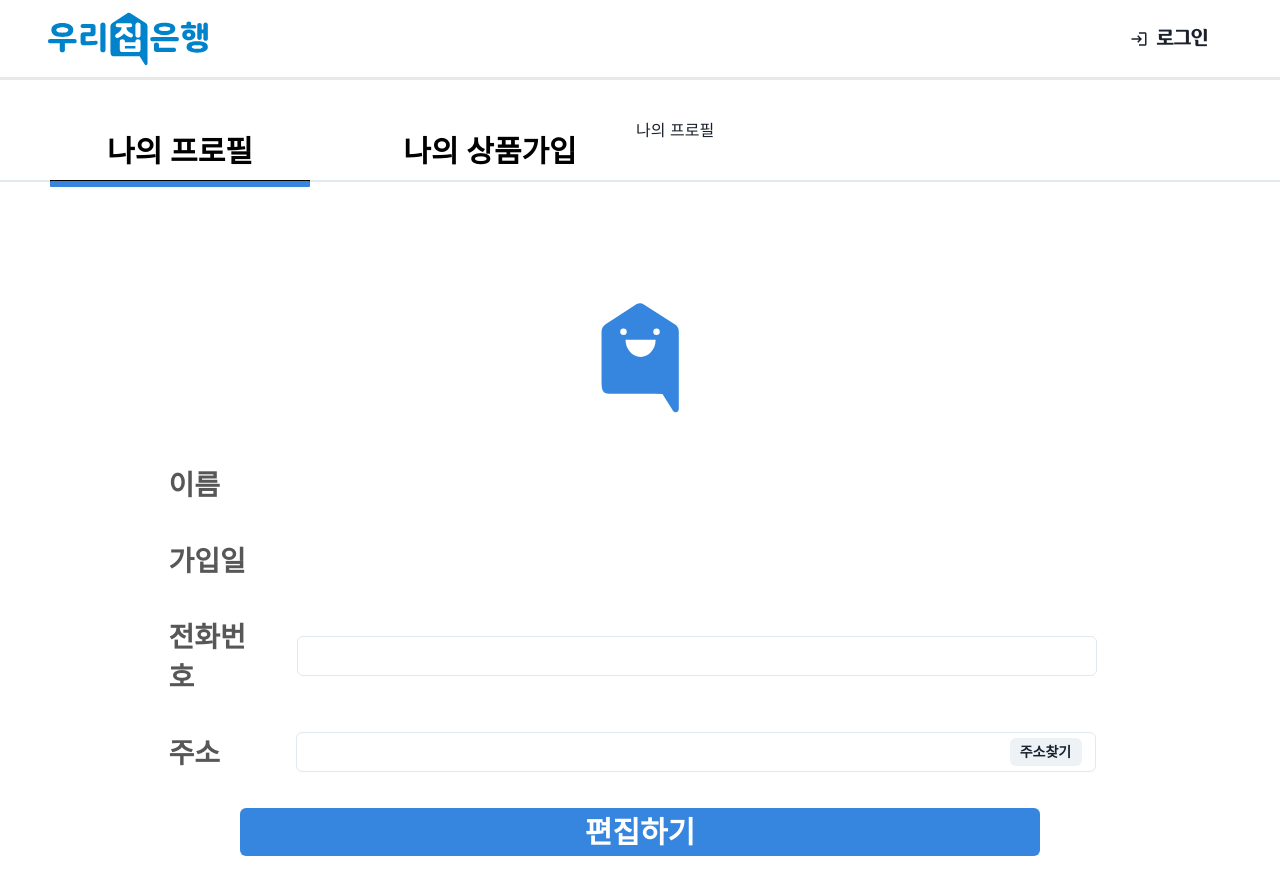
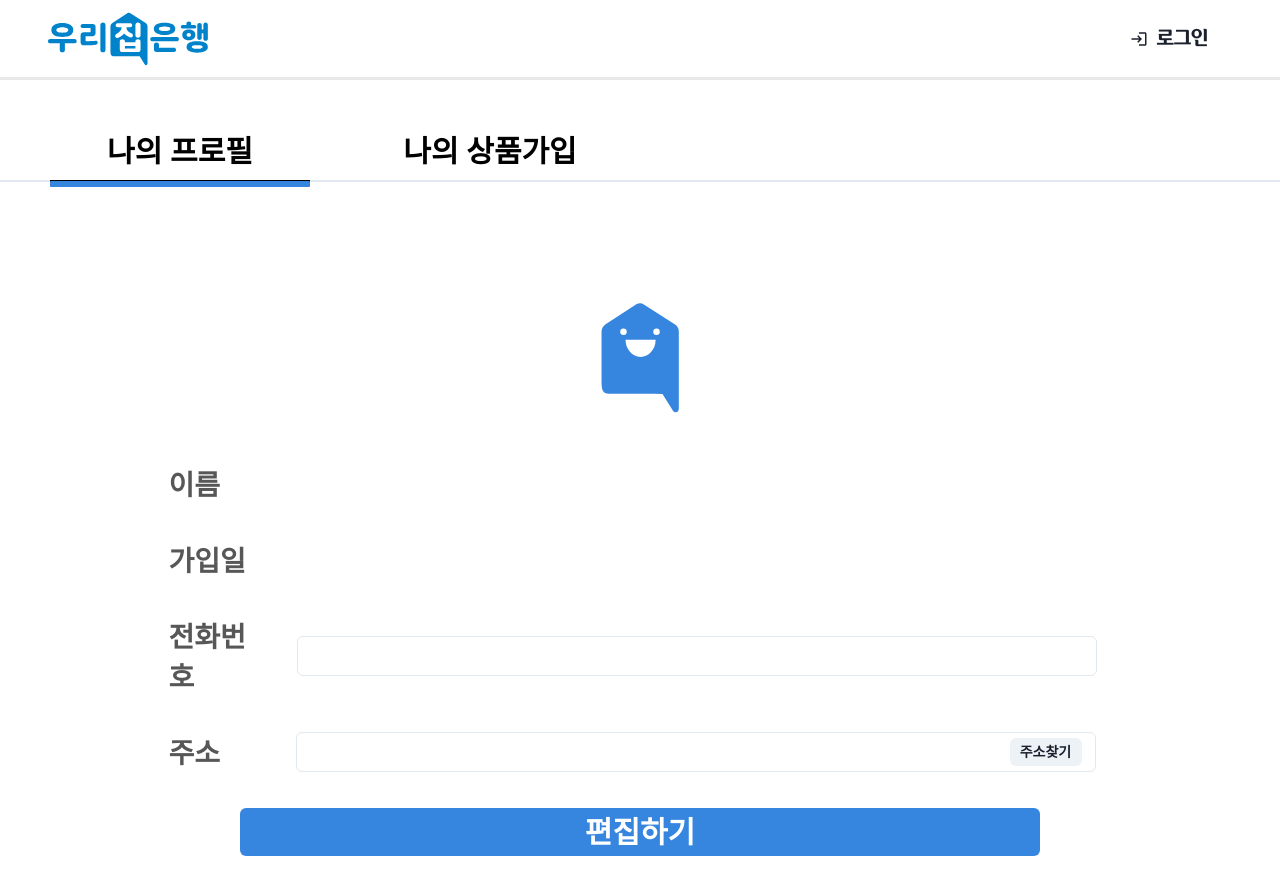
Before and after one commit to woorifisa-projects-2nd/HomeBanker-front, a React (Vite) app: page /mypage in a window 1280 px wide. Built offline with nearby package versions, Linux system fonts and the light colour scheme; no server answers.

Commit message:
마이페이지 잘못 추가된 탭 삭제

```diff
--- a/src/pages/mypage/index.jsx
+++ b/src/pages/mypage/index.jsx
@@ -53,7 +53,6 @@ export default function MyPage() {
           >
             나의 상품가입
           </Tab>
-          <Tab>나의 프로필</Tab>
         </TabList>
         <TabIndicator
           mt="-1.3px"
```
